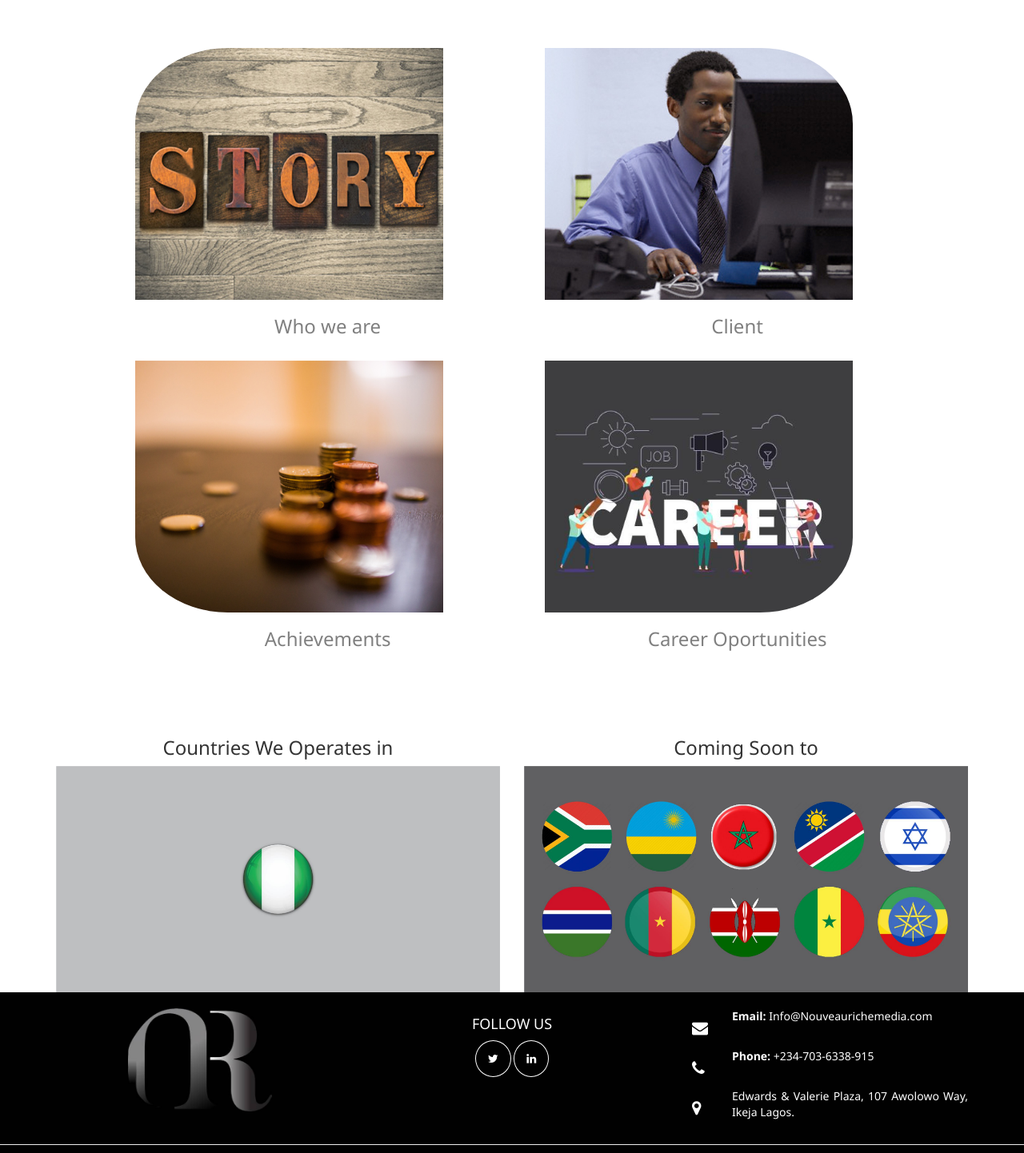
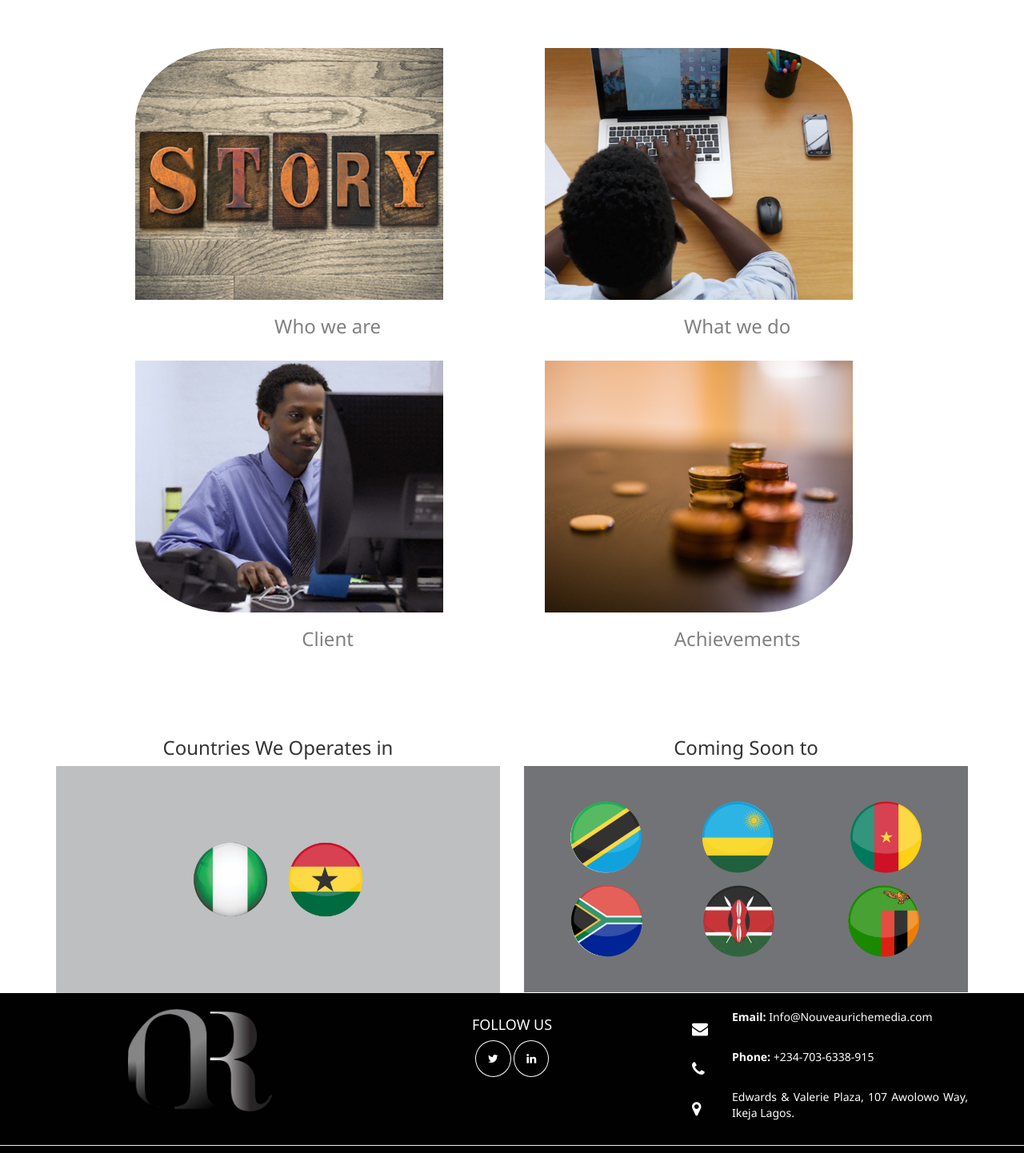
Before and after one commit to Nouveau-riche-media/NRM, a plain HTML site: page index.html in a window 1280 px wide. Shown: the part 640-2082 px from the top of the page at 80% size. Drawn offline with Linux system fonts and the light colour scheme.

Commit message:
modified

```diff
--- a/index.html
+++ b/index.html
@@ -66,49 +66,62 @@
     <br><br><br>
 
     <div class="container pass" style="text-align:center;">
-        <div class="row" >
-            <div class="col-lg-6">
+        <div class="row">
+            <div class="col-lg-6 col-md-6">
                 <a href="WhoWeAre.html">
                     <img src="assets/img/storyPix.jpg" class="img-responsive" id="Rcorner" alt="">
                     <h3>Who we are</h3>
                 </a>
             </div>
-            <!-- <div class="col-lg-4">
+            <div class="col-lg-6 col-md-6">
                 <a href="what we do.html">
-                    <img src="assets/img/serviceReal.jpg" class="img-responsive" alt="">
+                    <img src="assets/img/serviceReal.jpg" class="img-responsive" alt="" id="Lcorner" >
                     <h3>What we do</h3>
                 </a>
-            </div> -->
-            <div class="col-lg-6">
+            </div>
+            <!-- <div class="col-lg-6 col-md-6">
                 <a href="contact.html">
                     <img src="assets/img/clientSmall.jpg" class="img-responsive" id="Lcorner" alt="">
                     <h3>Client</h3>
                 </a>
-            </div>
+            </div> -->
         </div>
 
         <br>
 
 
         <div class="row">
-            <div class="col-lg-6">
+            <!-- <div class="col-lg-6 col-md-6">
                 <a href="portfolio.html">
                     <img src="assets/img/achieve.jpg" class="img-responsive" id="DRcorner" alt="">
                     <h3>Achievements</h3>
                 </a>
+            </div> -->
+            <div class="col-lg-6 col-md-6">
+                <a href="contact.html">
+                    <img src="assets/img/clientSmall.jpg" class="img-responsive" id="DRcorner" alt="">
+                    <h3>Client</h3>
+                </a>
             </div>
-            <!-- <div class="col-lg-4">
+
+             <div class="col-lg-6 col-md-6">
                 <a href="portfolio.html">
-                    <img src="assets/img/PORT.jpg" alt="" class="img-responsive">
+                    <img src="assets/img/achieve.jpg" class="img-responsive" id="DLcorner" alt="">
+                    <h3>Achievements</h3>
+                </a>
+            </div>
+            <!-- <div class="col-lg-6 col-md-6">
+                <a href="portfolio.html">
+                    <img src="assets/img/PORT.jpg" alt="" class="img-responsive" id="DLcorner" >
                     <h3>Portfolio</h3>
                 </a>
             </div> -->
-            <div class="col-lg-6">
+            <!-- <div class="col-lg-6 col-md-6">
                 <a href="career.html">
                     <img src="assets/img/career.png" class="img-responsive" id="DLcorner" alt="">
                     <h3>Career Oportunities</h3>
                 </a>
-            </div>
+            </div> -->
         </div>
 
     </div>
@@ -121,11 +134,11 @@
         <div class="row" style="text-align:center;">
             <div class="col-sm-6">
                 <h3> Countries We Operates in</h3>
-                <img src="assets/img/nigeria.png" class="img-responsive" width="auto" alt="">
+                <img src="assets/img/flags2.png" class="img-responsive" width="auto" alt="">
             </div>
             <div class="col-sm-6">
                 <h3>Coming Soon to</h3>
-                <img src="assets/img/icons.png" class="img-responsive" width="auto" alt="">
+                <img src="assets/img/flags1.png" class="img-responsive" width="auto" alt="">
             </div>
         </div>
     </div>
```
Also changed, not shown: assets/img/flags1.png (added), assets/img/flags2.png (added).
